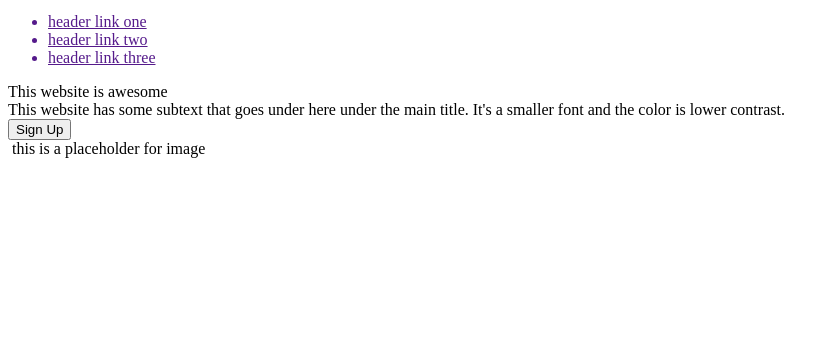
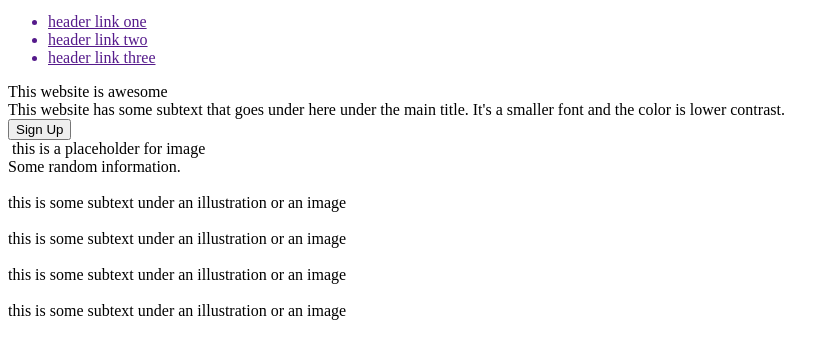
Before and after one commit to sorawaslocked/landing-page, a plain HTML site: page index.html in a window 1280 px wide. Shown: the part 29-388 px from the top of the page, without its empty margins (0-834 px from the left). Drawn offline with Linux system fonts and the light colour scheme.

Commit message:
Add content to information section

```diff
--- a/index.html
+++ b/index.html
@@ -23,7 +23,7 @@
     <div class="hero-info">
       <div class="hero-main-text">This website is awesome</div>
 
-      <div class="secondary-text">
+      <div class="secondary-text hero-subtext">
         This website has some subtext that goes under here under the main title.
         It's a smaller font and the color is lower contrast.
       </div>
@@ -38,7 +38,53 @@
   </div>
 
   <!-- Information -->
-  <div class="information"></div>
+  <div class="information">
+    <div class="information-header">Some random information.</div>
+
+    <div class="information-content">
+
+      <div class="container">
+        <div class="container-img">
+          <img src="" alt="">
+        </div>
+
+        <div class="secondary-text container-subtext">
+          this is some subtext under an illustration or an image
+        </div>
+      </div>
+
+      <div class="container">
+        <div class="container-img">
+          <img src="" alt="">
+        </div>
+
+        <div class="secondary-text container-subtext">
+          this is some subtext under an illustration or an image
+        </div>
+      </div>
+
+      <div class="container">
+        <div class="container-img">
+          <img src="" alt="">
+        </div>
+
+        <div class="secondary-text container-subtext">
+          this is some subtext under an illustration or an image
+        </div>
+      </div>
+
+      <div class="container">
+        <div class="container-img">
+          <img src="" alt="">
+        </div>
+
+        <div class="secondary-text container-subtext">
+          this is some subtext under an illustration or an image
+        </div>
+      </div>
+
+    </div>
+  </div>
 
   <!-- Quote -->
   <div class="quote"></div>
```
